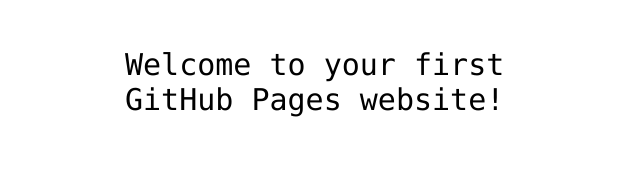
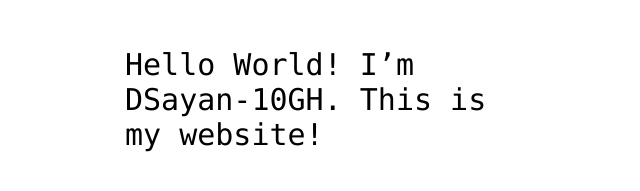
Before and after one commit to DSayan-10GH/DSayan-10GH.github.io, a plain HTML site: page index.html in a window 1280 px wide. Shown: the part 341-532 px from the top of the page, without its empty margins (315-955 px from the left). Drawn offline with Linux system fonts and the light colour scheme.

Commit message:
Add my username to index.html file

```diff
--- a/index.html
+++ b/index.html
@@ -12,7 +12,7 @@
 <img src="https://octodex.github.com/images/daftpunktocat-thomas.gif" id="octocat" alt="octocat-gif" />
 
 <!-- Change this code here by copy and pasting your template on line 15 -->
-<p>Welcome to your first GitHub Pages website!</p>
+<p>Hello World! I’m DSayan-10GH. This is my website!</p>
 
 </body>
 </html>
```
